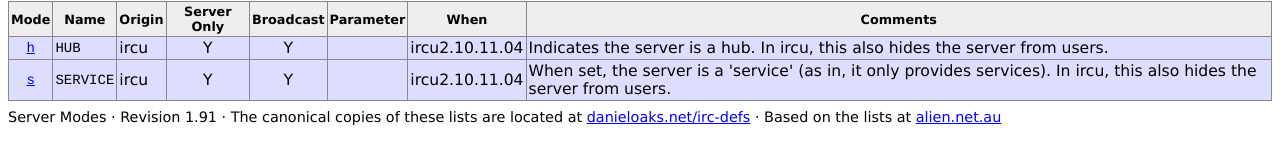
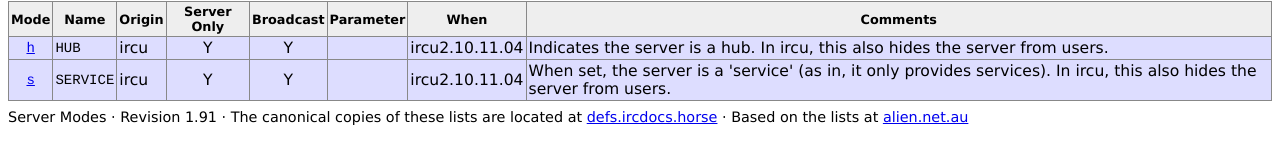
Before and after one commit to ircdocs/irc-defs, a Jekyll site: the page built from defs/servermodes.html, in a window 1280 px wide. Shown: the part 167-331 px from the top of the page. Built offline with Jekyll 4.4.1, drawn with Linux system fonts in a browser that asks for light colours.

Commit message:
Move more to a new domain

```diff
--- a/_includes/table.html
+++ b/_includes/table.html
@@ -135,7 +135,7 @@
     &middot;
     Revision {{ info.file_info.revision }}
     &middot;
-    The canonical copies of these lists are located at <a href="http://danieloaks.net/irc-defs/">danieloaks.net/irc-defs</a>
+    The canonical copies of these lists are located at <a href="http://defs.ircdocs.horse/">defs.ircdocs.horse</a>
     &middot;
     Based on the lists at <a href="https://www.alien.net.au/irc/">alien.net.au</a>
 </footer>
```
